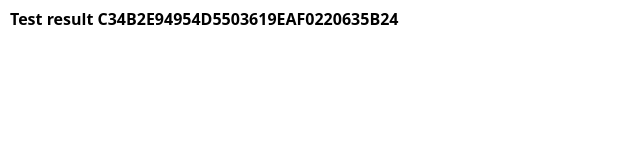
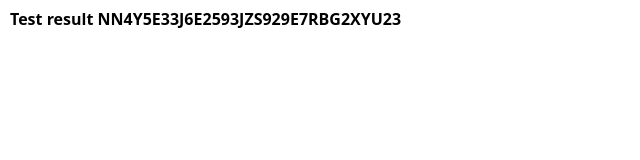
Before and after one commit to medisvit/NN4Y5E33J6E2593JZS929E7RBG2XYU23, a plain HTML site: page index.html in a window 1280 px wide. Shown: the full height of the page, 0-640 px from the left. Drawn offline with nearby package versions, Linux system fonts and the light colour scheme.

Commit message:
Update index.html

```diff
--- a/index.html
+++ b/index.html
@@ -16,7 +16,7 @@
     />
   </head>
   <body style="font-size: 8px">
-    <h1 style="margin: 10px">Test result C34B2E94954D5503619EAF0220635B24</h1>
+    <h1 style="margin: 10px">Test result NN4Y5E33J6E2593JZS929E7RBG2XYU23</h1>
     <img src="test.jpg" alt="" style="max-width: 100%" />
   </body>
 </html>
```
